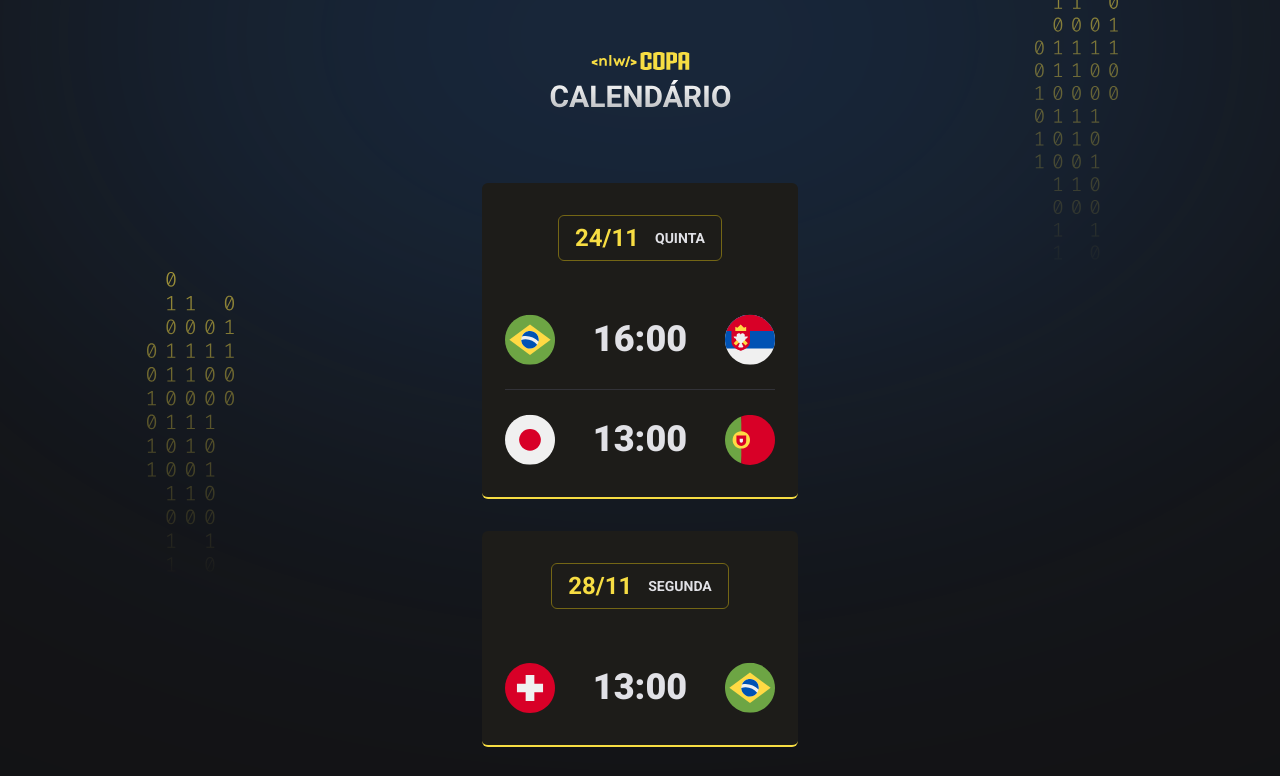
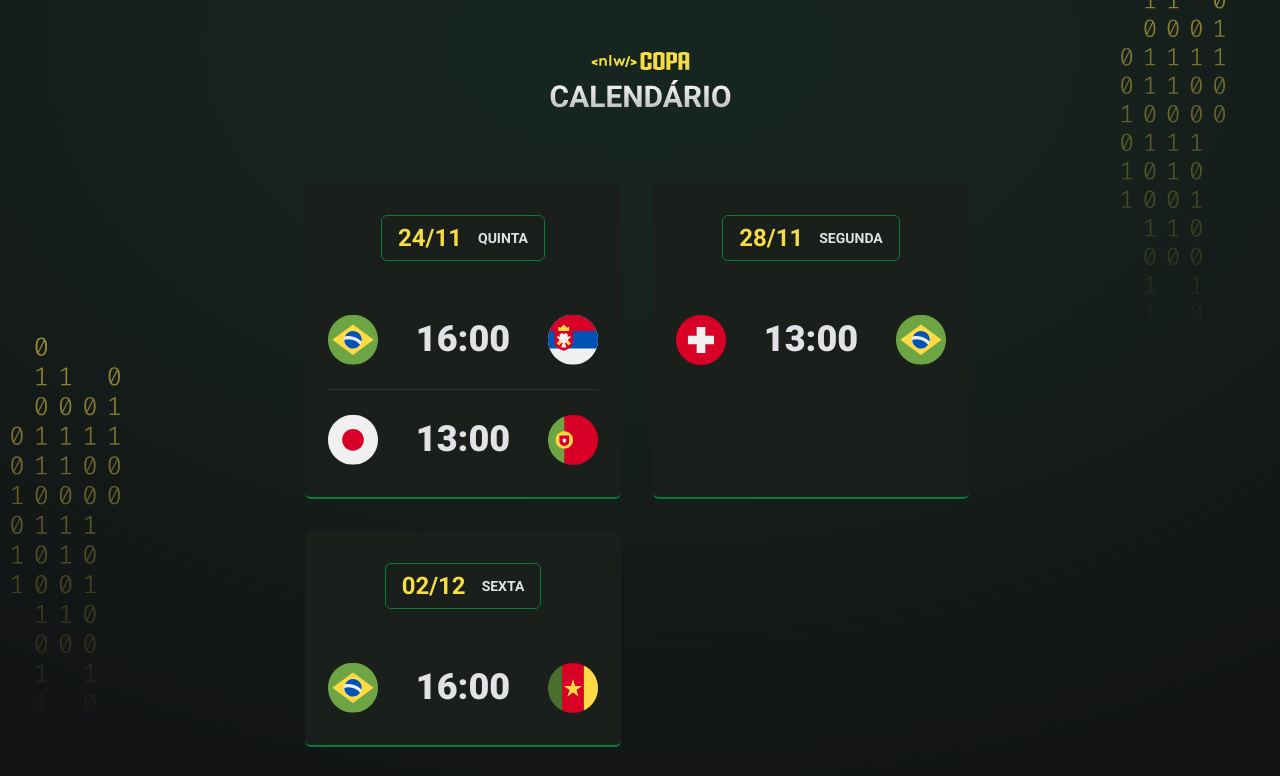
Before and after one commit to Charlie-Domingos/NLW, a plain HTML site: page NLW_COPA/index.html in a window 1280 px wide. Shown: the top 776 px of the page. Drawn offline with Linux system fonts and the light colour scheme.

Commit message:
add NLW_COPA

```diff
--- a/NLW_COPA/index.html
+++ b/NLW_COPA/index.html
@@ -13,7 +13,7 @@
       rel="stylesheet"
     />
   </head>
-  <body>
+  <body class="green"
     <div id="app">
       <header><img src="./assets/logo.svg" alt="Logo da NLW" /></header>
       <main id="cards">
--- a/NLW_COPA/main.js
+++ b/NLW_COPA/main.js
@@ -6,9 +6,11 @@ function createGame(play1, hour, play2) {
 </li>`
 }
 
+let delay = 0
 function creatCard(date, day, games) {
+  delay = delay + 0.3
   return `
-  <div class="card">
+  <div class="card" style="animation-delay: ${delay}s">
   <h2>${date} <span>${day}</span></h2>
   <ul>
     ${games}
@@ -17,16 +19,12 @@ function creatCard(date, day, games) {
   `
 }
 
-document.querySelector('#app').innerHTML = `
-<header><img src="./assets/logo.svg" alt="Logo da NLW" /></header>
-<main id="cards">
-  ${creatCard(
+document.querySelector('#cards').innerHTML =
+  creatCard(
     '24/11',
     'quinta',
     createGame('brazil', '16:00', 'SERBIA') +
       createGame('japan', '13:00', 'portugal')
-  )}
-  ${creatCard('28/11', 'segunda', createGame('switzerland', '13:00', 'brazil'))}
-  ${creatCard('02/12', 'sexta', createGame('brazil', '16:00', 'camaroon'))}
-
-</main>`
+  ) +
+  creatCard('28/11', 'segunda', createGame('switzerland', '13:00', 'brazil')) +
+  creatCard('02/12', 'sexta', createGame('brazil', '16:00', 'camaroon'))
--- a/NLW_COPA/style.css
+++ b/NLW_COPA/style.css
@@ -2,6 +2,27 @@
   margin: 0;
   padding: 0;
   box-sizing: border-box;
+}
+
+:root {
+  --card-tittle-border-color: #746615;
+  --card-color-primary: #f7dd43;
+  --card-bg-color: #1d1c19;
+  --bg: url(./assets/bg-yellow.svg);
+}
+
+body.blue {
+  --card-tittle-border-color: #338af3;
+  --card-color-primary: #338af3;
+  --card-bg-color: #202024;
+  --bg: url(./assets/bg-blue.svg);
+}
+
+body.green {
+  --card-tittle-border-color: #047c3f;
+  --card-color-primary: #047c3f;
+  --card-bg-color: #1a1f1b;
+  --bg: url(./assets/bg-green.svg);
 }
 
 ul {
@@ -14,14 +35,16 @@ body * {
 
 body {
   background-color: #121214;
-  background-image: url(./assets/bg.svg);
-  background-position-x: center;
-  background-position-y: -715px;
+  background-image: var(--bg);
+  background-position: top center;
+  background-repeat: no-repeat;
+  background-size: cover;
 }
 
 #app {
   width: fit-content; /*Emcaixa o conteudo dentro da caixa*/
-  margin: 52px auto;
+  margin: auto;
+  padding-top: 52px;
 }
 
 header {
@@ -38,8 +61,8 @@ header {
 .card {
   padding: 32px 23px;
   text-align: center;
-  background: #1d1c19;
-  border-bottom: 2px solid #f7dd43;
+  background: var(--card-bg-color);
+  border-bottom: 2px solid var(--card-color-primary);
   border-radius: 6px;
 }
 
@@ -50,7 +73,7 @@ header {
   align-items: center;
   padding: 8px 16px;
   width: fit-content;
-  border: 1px solid #746615;
+  border: 1px solid var(--card-tittle-border-color);
   border-radius: 6px;
   margin-bottom: 53px;
   margin-inline: auto;
@@ -88,3 +111,39 @@ header {
   line-height: 125%;
   color: #e1e1e6;
 }
+
+.card h2:hover,
+.card ul li strong:hover,
+.card ul li img:hover {
+  transform: scale(1.1);
+}
+
+.card h2,
+.card ul li strong,
+.card ul li img {
+  transition: transform 0.3s;
+}
+
+.card {
+  opacity: 0;
+  animation: appear 1.5s forwards;
+}
+
+@keyframes appear {
+  0% {
+    transform: translateY(-50px);
+    opacity: 0;
+  }
+
+  100% {
+    opacity: 1;
+  }
+}
+
+@media (min-width: 700px) {
+  #cards {
+    max-width: 670px;
+    flex-direction: row;
+    flex-wrap: wrap;
+  }
+}
```
Also changed, not shown: NLW_COPA/assets/bg-blue.svg (added), NLW_COPA/assets/bg-green.svg (added), NLW_COPA/assets/bg-yellow.svg (added), NLW_COPA/assets/bg.svg (deleted).
